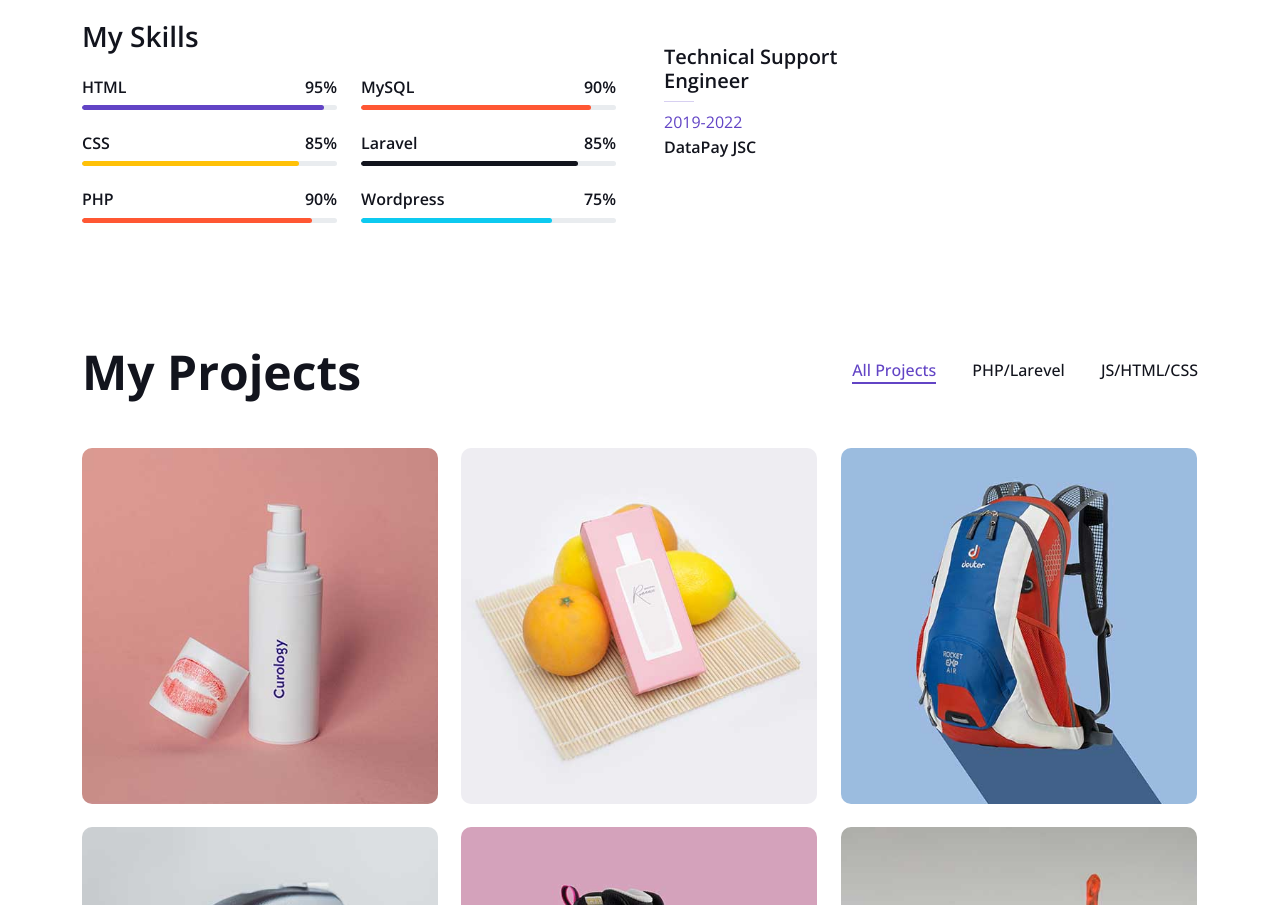
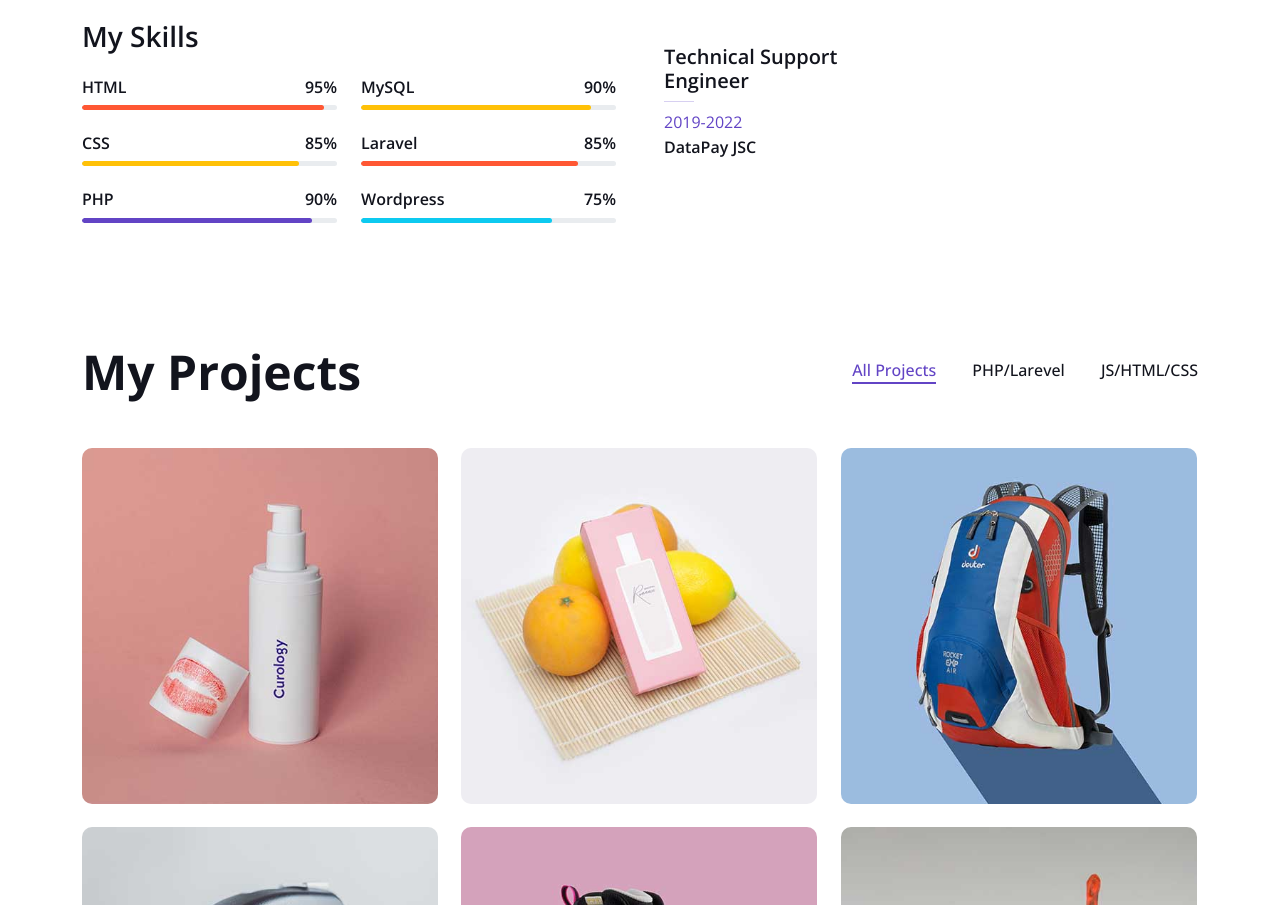
Before and after one commit to nazimmamadov/Portfolio, a plain HTML site: page index.html in a window 1280 px wide. Shown: the part 1111-2016 px from the top of the page. Drawn offline with nearby package versions, Linux system fonts and the light colour scheme.

Commit message:
Update index.html

```diff
--- a/index.html
+++ b/index.html
@@ -135,7 +135,7 @@ Windows
                                     <h6 class="font-weight-bold">95%</h6>
                                 </div>
                                 <div class="progress">
-                                    <div class="progress-bar bg-primary" role="progressbar" aria-valuenow="95" aria-valuemin="0" aria-valuemax="100"></div>
+                                    <div class="progress-bar bg-danger" role="progressbar" aria-valuenow="95" aria-valuemin="0" aria-valuemax="100"></div>
                                 </div>
                             </div>
                             <div class="skill mb-4">
@@ -153,7 +153,7 @@ Windows
                                     <h6 class="font-weight-bold">90%</h6>
                                 </div>
                                 <div class="progress">
-                                    <div class="progress-bar bg-danger" role="progressbar" aria-valuenow="90" aria-valuemin="0" aria-valuemax="100"></div>
+                                    <div class="progress-bar bg-primary" role="progressbar" aria-valuenow="90" aria-valuemin="0" aria-valuemax="100"></div>
                                 </div>
                             </div>
                         </div>
@@ -164,7 +164,7 @@ Windows
                                     <h6 class="font-weight-bold">90%</h6>
                                 </div>
                                 <div class="progress">
-                                    <div class="progress-bar bg-danger" role="progressbar" aria-valuenow="90" aria-valuemin="0" aria-valuemax="100"></div>
+                                    <div class="progress-bar bg-warning" role="progressbar" aria-valuenow="90" aria-valuemin="0" aria-valuemax="100"></div>
                                 </div>
                             </div>
                             <div class="skill mb-4">
@@ -173,7 +173,7 @@ Windows
                                     <h6 class="font-weight-bold">85%</h6>
                                 </div>
                                 <div class="progress">
-                                    <div class="progress-bar bg-dark" role="progressbar" aria-valuenow="85" aria-valuemin="0" aria-valuemax="100"></div>
+                                    <div class="progress-bar bg-danger" role="progressbar" aria-valuenow="85" aria-valuemin="0" aria-valuemax="100"></div>
                                 </div>
                             </div>
                             <div class="skill mb-4">
```
